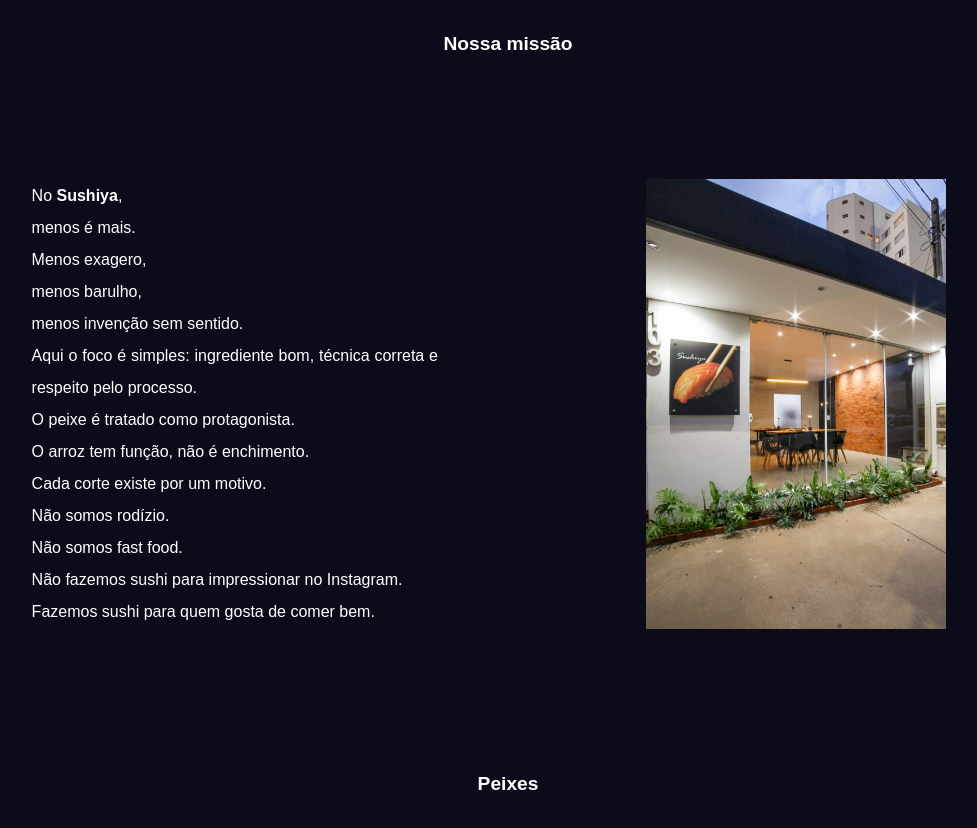
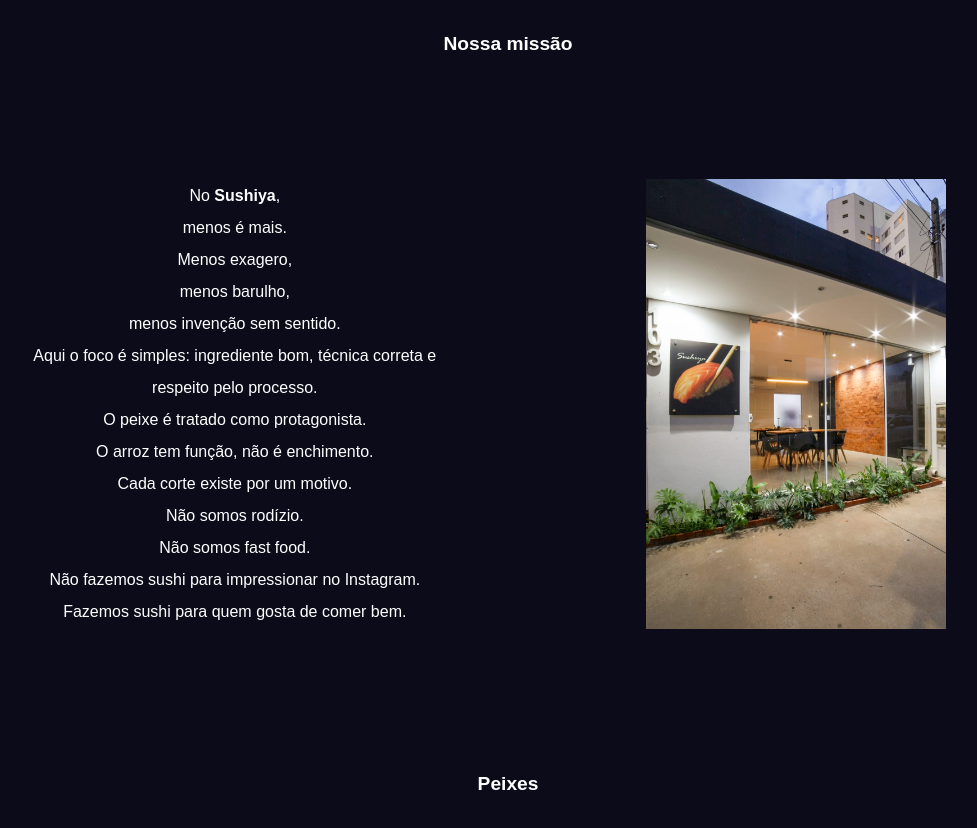
Before and after one commit to nonakaandre/projeto-sushiya, a plain HTML site: page index.html in a window 1280 px wide. Shown: the part 404-1232 px from the top of the page, without its empty margins (132-1109 px from the left). Drawn offline with Linux system fonts and the light colour scheme.

Commit message:
text-align center

```diff
--- a/style.css
+++ b/style.css
@@ -123,7 +123,7 @@ h1 {
     font-size: clamp(1rem, 1.2vw, 1.2rem);
     padding: 30px;
     margin: 15px;
-    text-align: justify
+    text-align: center;
 
 }
 
```
